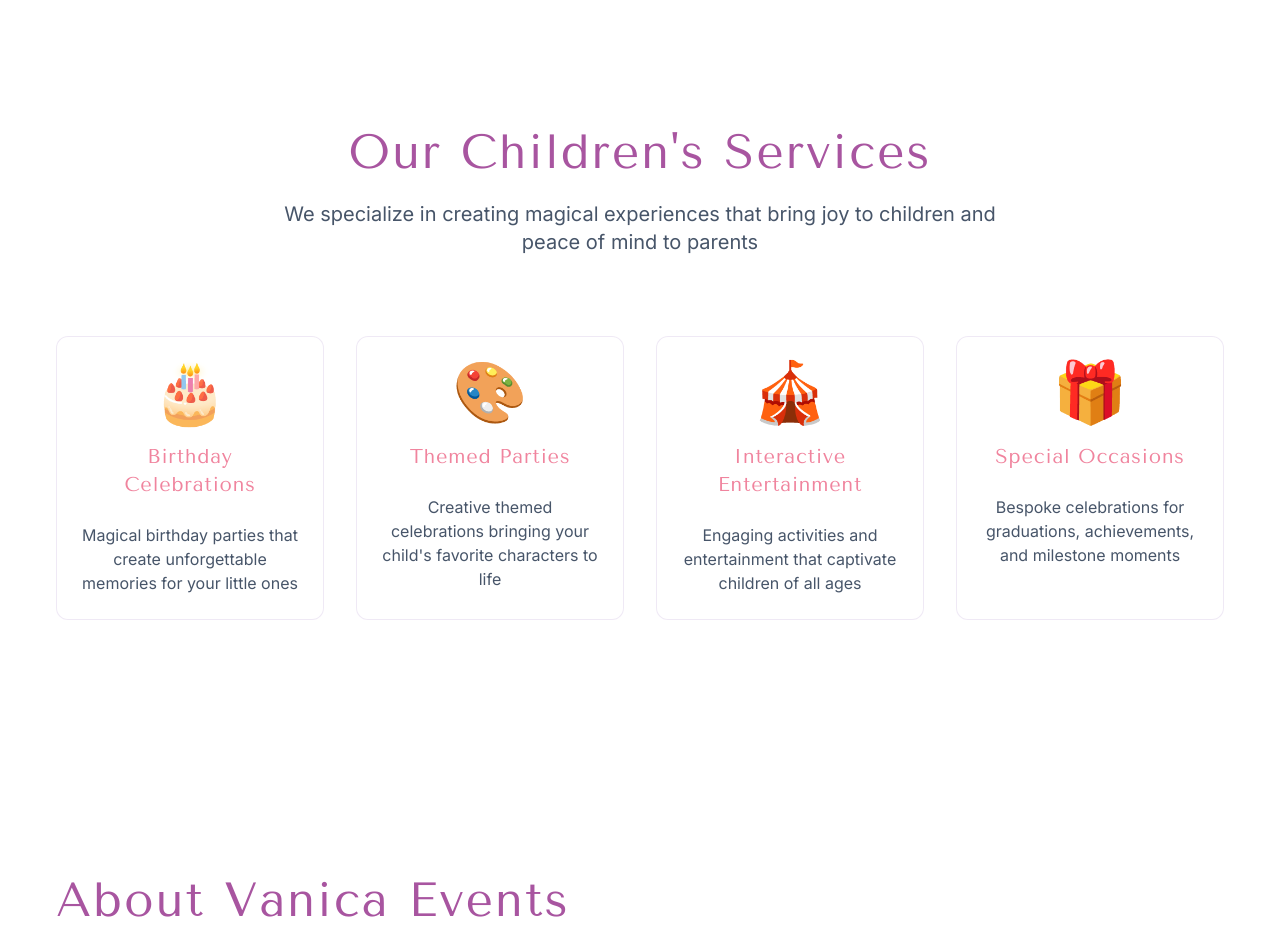
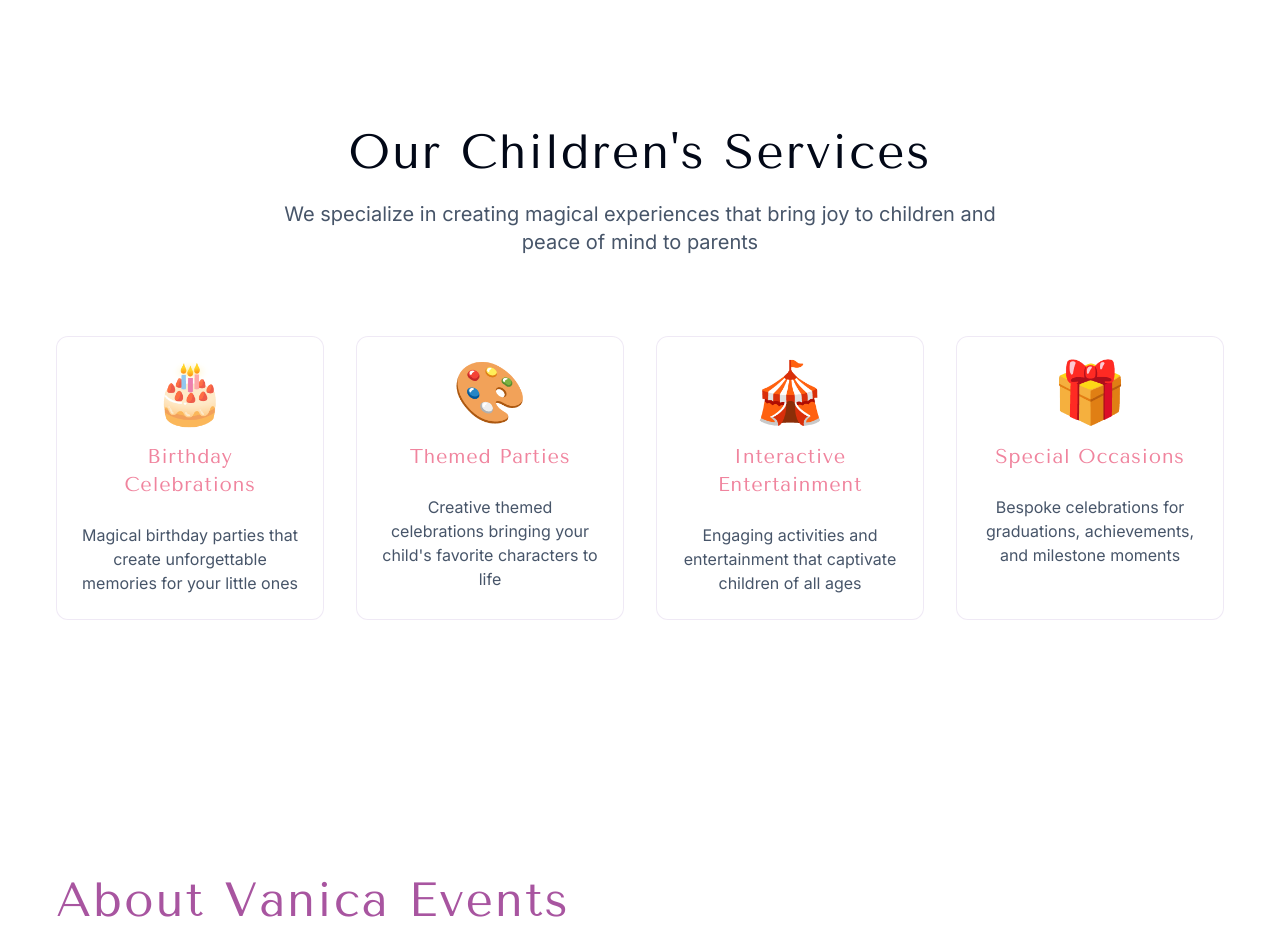
Before and after one commit to hsnatie2010/vanica, a React (Vite) app: page / in a window 1280 px wide. Shown: the part 800-1725 px from the top of the page. Built offline with nearby package versions, Linux system fonts and the light colour scheme.

Commit message:
Change heading color from grape to red

```diff
--- a/src/pages/HomePage.tsx
+++ b/src/pages/HomePage.tsx
@@ -336,7 +336,7 @@ export default function HomePage() {
             viewport={{ once: true }}
             className="text-center mb-12 sm:mb-20"
           >
-            <h2 className="text-3xl sm:text-4xl lg:text-5xl font-thin text-grape mb-6">
+            <h2 className="text-3xl sm:text-4xl lg:text-5xl font-thin text-red mb-6">
               Our Children's Services
             </h2>
             <p className="text-base sm:text-xl text-slate-600 max-w-3xl mx-auto">
```
